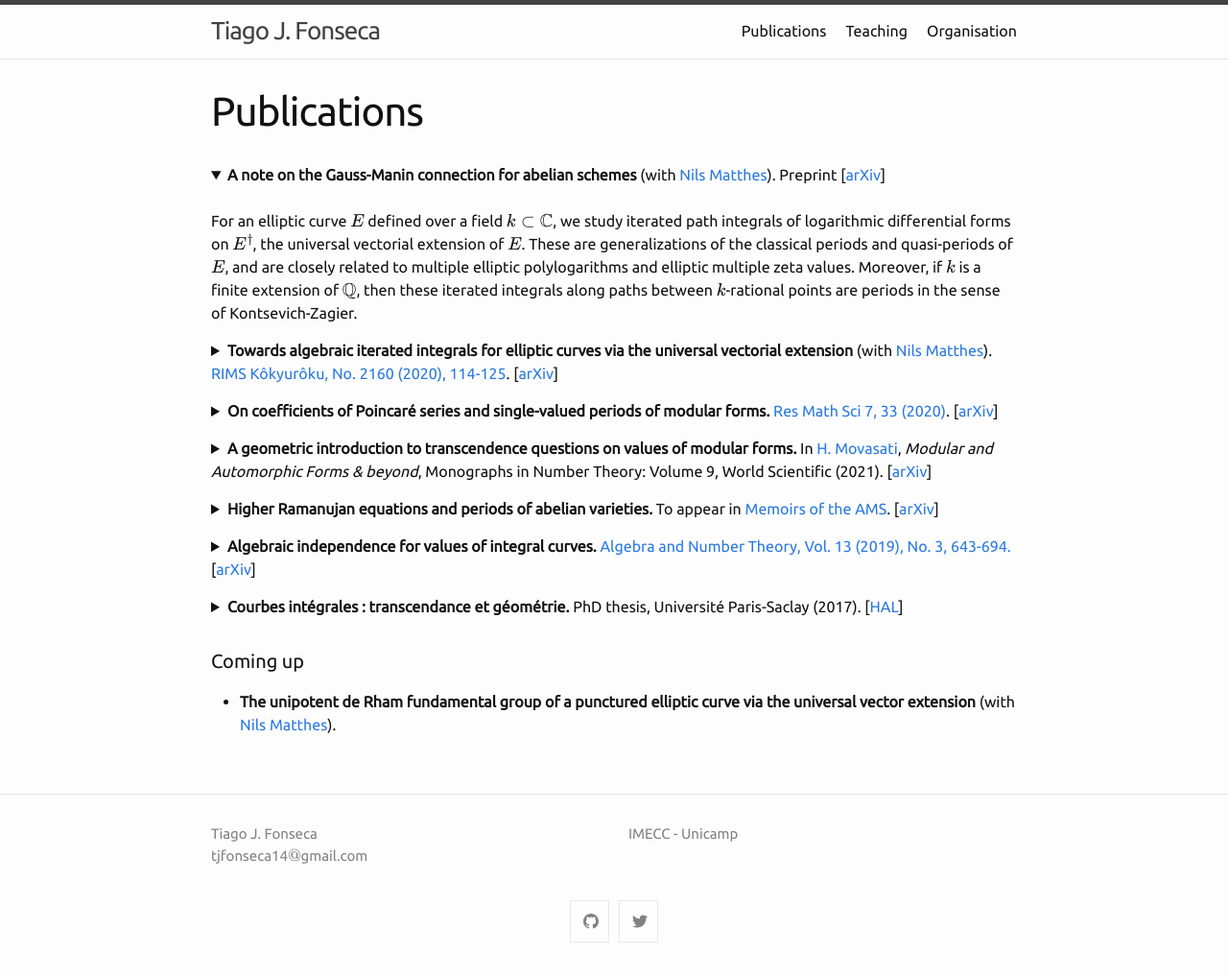
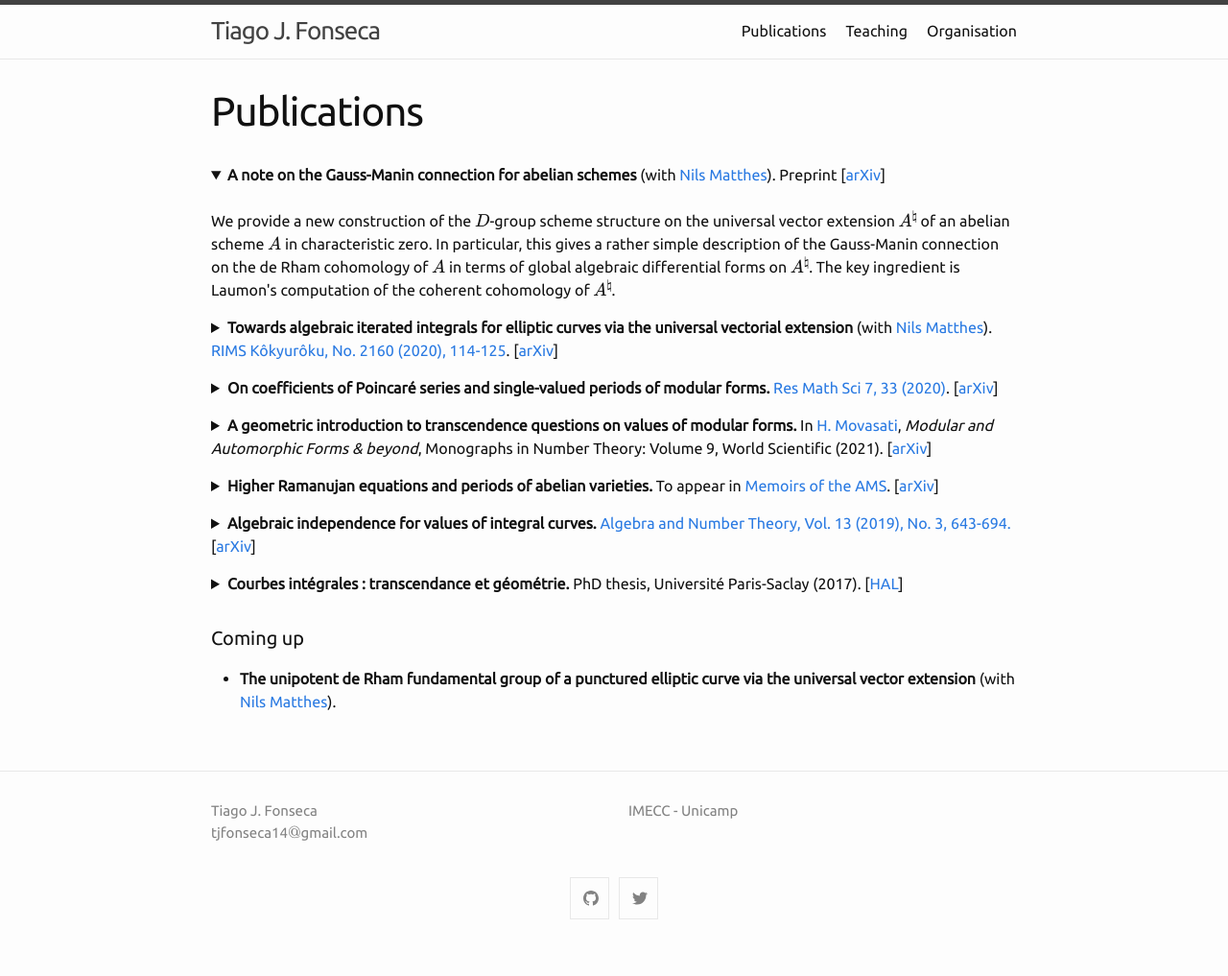
Before and after one commit to tjfonseca/tjfonseca.github.io, a Jekyll site: the page built from publications.md, in a window 1280 px wide. Shown: the whole page at 96% size. Built offline with Jekyll 4.4.1, drawn with Linux system fonts in a browser that asks for light colours; formulas are drawn with MathJax 3; after the commit the page ends 993 px from its top, so only the background shows below that.

Commit message:
Initial commit

```diff
--- a/publications.md
+++ b/publications.md
@@ -8,7 +8,12 @@ permalink: /publications/
 	<summary><b>A note on the Gauss-Manin connection for abelian schemes</b> (with <a href="https://nilsmatthes.github.io/" target="_blank">Nils Matthes</a>). Preprint [<a href="https://arxiv.org/abs/2201.06402" target="_blank">arXiv</a>] </summary>
 
   <p><br>
-	For an elliptic curve $E$ defined over a field $k\subset \mathbb{C}$, we study iterated path integrals of logarithmic differential forms on $E^{\dagger}$, the universal vectorial extension of $E$. These are generalizations of the classical periods and quasi-periods of $E$, and are closely related to multiple elliptic polylogarithms and elliptic multiple zeta values. Moreover, if $k$ is a finite extension of $\mathbb{Q}$, then these iterated integrals along paths between $k$-rational points are periods in the sense of Kontsevich-Zagier.
+	 We provide a new construction of the $D$-group scheme structure on the
+universal vector extension $A^{\natural}$ of an abelian scheme $A$ in
+characteristic zero. In particular, this gives a rather simple description of
+the Gauss-Manin connection on the de Rham cohomology of $A$ in terms of global
+algebraic differential forms on $A^{\natural}$. The key ingredient is Laumon's
+computation of the coherent cohomology of $A^{\natural}$.
 	</p>
 </details>
 
```
